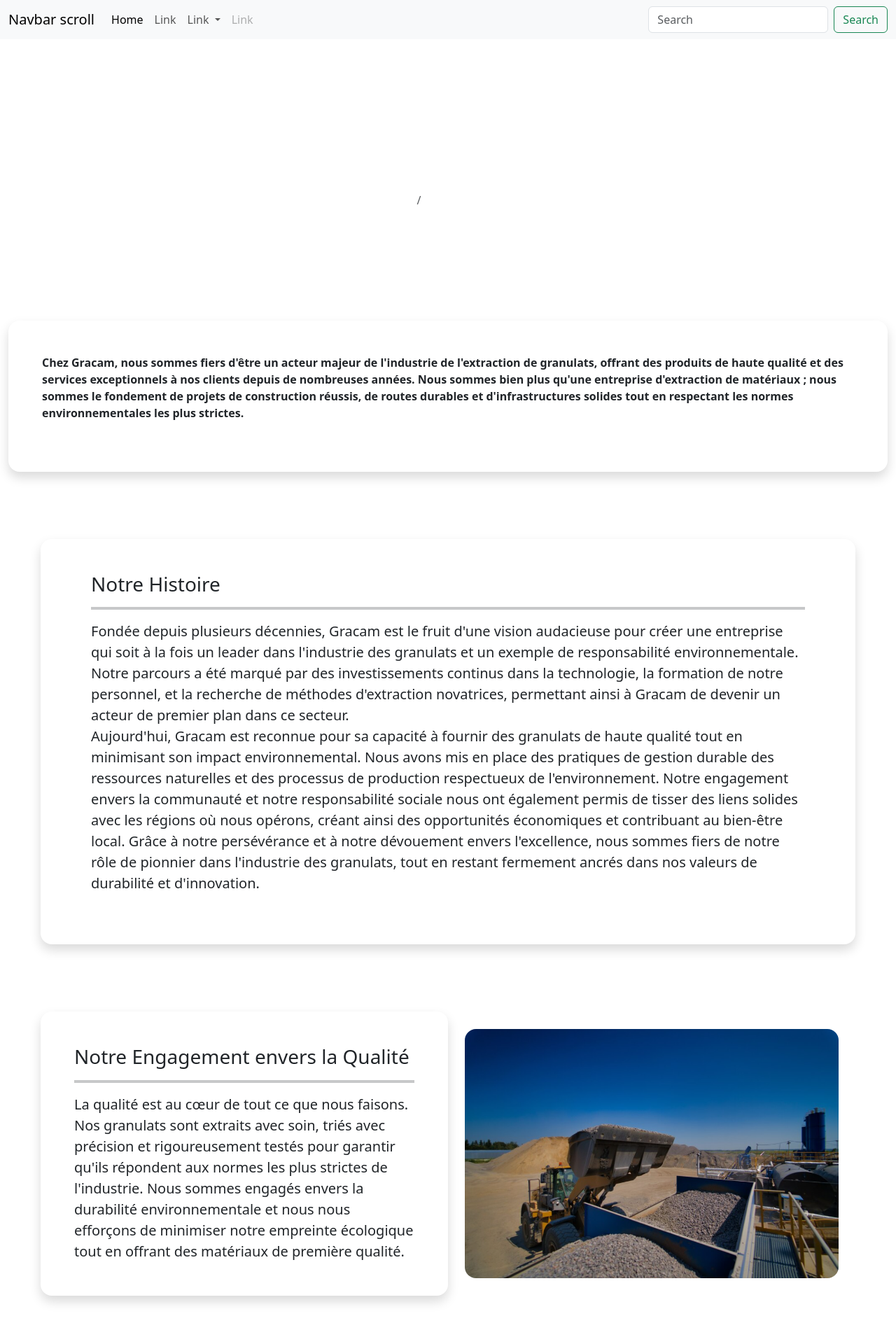
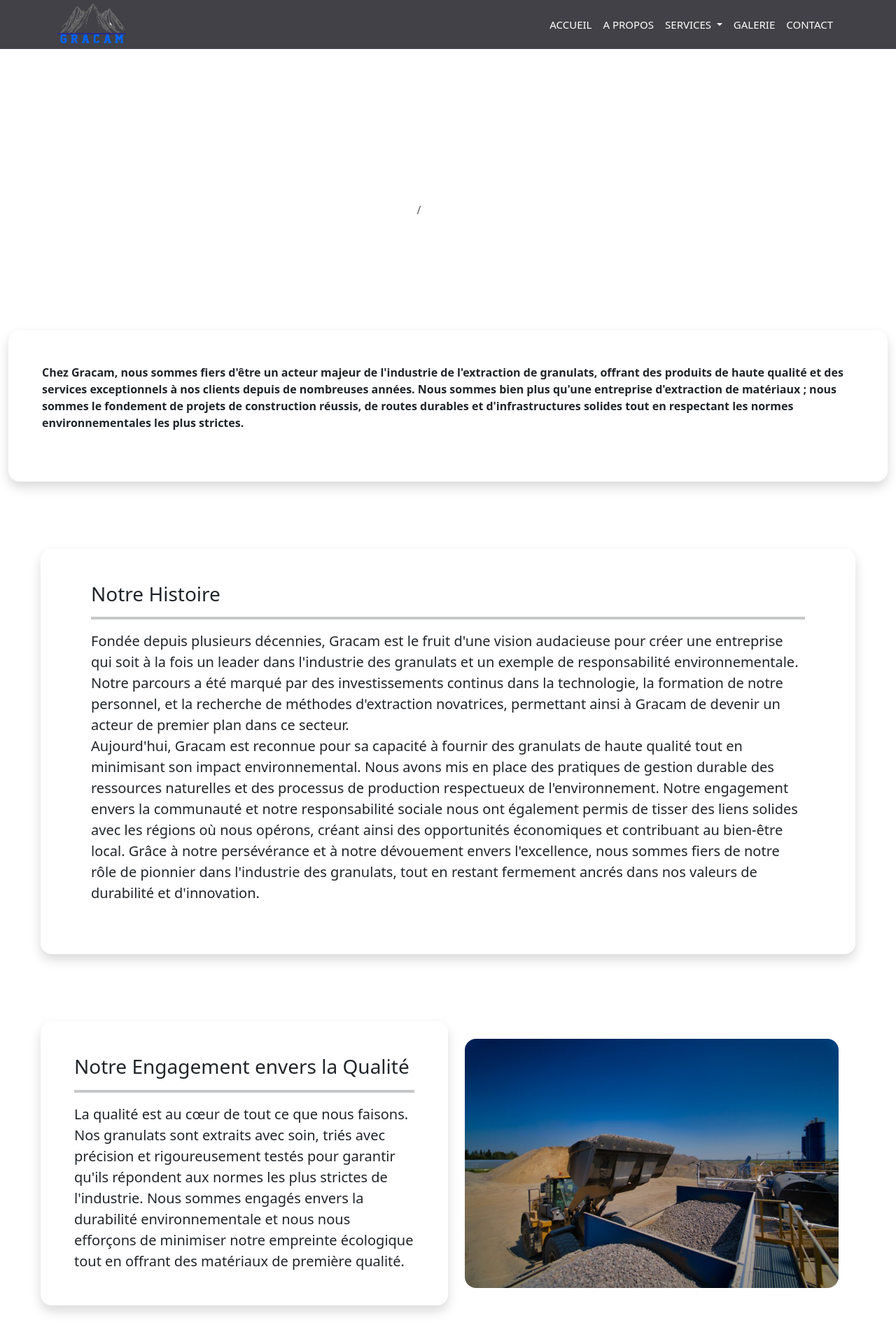
Before and after one commit to euclidessoft/gracamfinal, a Symfony app: template templates/site/about.html.twig in a window 1280 px wide. Shown: the top 1920 px of the page at 70% size. Run offline with Twig, Linux system fonts and the light colour scheme; the template is opened without the code that fills it, so the values that code supplies are empty; some libraries are stand-ins or nearby versions.

Commit message:
16-12-2023 14:49 navbar and slide

```diff
--- a/public/css/style.css
+++ b/public/css/style.css
@@ -2,9 +2,9 @@
 @import url('https://fonts.googleapis.com/css?family=Nunito:wght@600;700;800&display=swap');
 
 :root {
-    --primaire: #0066ff;
-    --primaire-rgb: 0, 102, 255;
-    --primaire-soft: #dae9ff;
+    --primaire: #2E2D33;
+    --primaire-rgb: 46, 45, 51;
+    --primaire-soft: #C7B295;
     --primaire-soft-rgb: 0, 234, 255;
     --secondaire: #ffffff;
     --secondaire-rgb: 255, 255, 255;
@@ -13,6 +13,7 @@
     --noir: #0c0c0c;
     --noir-rgb: 12, 12, 12;
     --header-overlay: linear-gradient(rgba(0, 0, 0, .5), rgba(0, 0, 0, .5));
+    --bs-navbar-color:#fff;
 }
 
 body {
@@ -22,28 +23,98 @@ body {
 }
 
 
+/* Navbar design */
+.navbar{
+    background-color:rgba(46, 45, 51, .9)
+}
+
+.navbar .img-logo{
+    width: 100px;
+    height: 60px;
+    /* background-color: #ffffff; */
+}
+.navbar .nav-link{
+    font-size: 15px;
+    font-weight: 500;
+    text-transform: uppercase;
+    padding: 10px;
+    color: var(--secondaire);
+}
+.img_logo{
+    width: 100px;
+    height: 80px;
+}
+
+.navbar .nav-item:hover{
+    border-bottom: 5px solid var(--primaire-soft);
+    color: white;
+}
+.navbar .dropdown-menu{
+    background-color: var(--primaire-soft);
+}
+.navbar .dropdown-menu  a{
+    color: var(--navbarColor);
+    font-size: 15px;
+    font-weight: 700;
+}
+.navbar .dropdown-menu .dropdown-item:hover{
+    background-color: var(--primaire-soft);
+    border-bottom: 5px solid var(--primaire);
+    color: var(--primaire-soft);
+    color: white;
+}
+
+
+
+
+
+
+
+
+
+
+
+
+
+
+
+
+
+
+
+
+
+
+
+
+
+
+
+
+
 .carousel-img {
     width: 100%;
     background-size: cover;
     background-position: center center;
     aspect-ratio: 18.5 / 9;
+    height: 700px;
 }
 
 .carousel-img.slide_1 {
-    background-image: url('../images/slide_1.avif');
+    background-image: url('../images/slide_1.jpg');
 }
 
 .carousel-img.slide_2 {
-    background-image: url('../images/slide_2.avif');
+    background-image: url('../images/slide_2.jpg');
 }
 
 .carousel-img.slide_3 {
-    background-image: url('../images/slide_3.avif');
+    background-image: url('../images/slide_3.jpg');
 }
 
 .carousel-overlay {
-    background: linear-gradient(90deg, rgba(0, 0, 0, 0.8) 70%, transparent);
-    width: 50%;
+    background: linear-gradient(90deg, rgba(151, 136, 136, 0.8) 10%, transparent);
+    width: 100%;
     position: absolute;
     top: 0;
     left: 0;
--- a/templates/layout.html.twig
+++ b/templates/layout.html.twig
@@ -18,39 +18,38 @@
 
 </head>
 <body>
-<nav class="navbar navbar-expand-lg bg-body-tertiary">
-    <div class="container-fluid">
-        <a class="navbar-brand" href="#">Navbar scroll</a>
+<nav class="navbar navbar-light navbar-expand-lg sticky-top p-0">
+    <div class="container">
+        <a class="navbar-brand" href="#">
+           <img class="img-logo" src="{{asset('../images/logo.png')}}" alt="">
+        </a>
         <button class="navbar-toggler" type="button" data-bs-toggle="collapse" data-bs-target="#navbarScroll" aria-controls="navbarScroll" aria-expanded="false" aria-label="Toggle navigation">
             <span class="navbar-toggler-icon"></span>
         </button>
         <div class="collapse navbar-collapse" id="navbarScroll">
-            <ul class="navbar-nav me-auto my-2 my-lg-0 navbar-nav-scroll" style="--bs-scroll-height: 100px;">
+            <ul class="navbar-nav ms-auto my-2 my-lg-0 navbar-nav-scroll">
                 <li class="nav-item">
-                    <a class="nav-link active" aria-current="page" href="#">Home</a>
+                    <a class="nav-link" active aria-current="page" href="#">Accueil</a>
                 </li>
                 <li class="nav-item">
-                    <a class="nav-link" href="#">Link</a>
+                    <a class="nav-link" href="#">A propos</a>
                 </li>
                 <li class="nav-item dropdown">
                     <a class="nav-link dropdown-toggle" href="#" role="button" data-bs-toggle="dropdown" aria-expanded="false">
-                        Link
+                        Services
                     </a>
                     <ul class="dropdown-menu">
                         <li><a class="dropdown-item" href="#">Action</a></li>
                         <li><a class="dropdown-item" href="#">Another action</a></li>
-                        <li><hr class="dropdown-divider"></li>
-                        <li><a class="dropdown-item" href="#">Something else here</a></li>
                     </ul>
                 </li>
                 <li class="nav-item">
-                    <a class="nav-link disabled" aria-disabled="true">Link</a>
+                    <a class="nav-link" href="#">Galerie</a>
+                </li>
+                <li class="nav-item">
+                    <a class="nav-link" href="#">Contact</a>
                 </li>
             </ul>
-            <form class="d-flex" role="search">
-                <input class="form-control me-2" type="search" placeholder="Search" aria-label="Search">
-                <button class="btn btn-outline-success" type="submit">Search</button>
-            </form>
         </div>
     </div>
 </nav>
```
Also changed, not shown: other parts of public/css/style.css (+32 -82 lines), templates/site/accueil.html.twig (+3 -57 lines), 1 other file.
